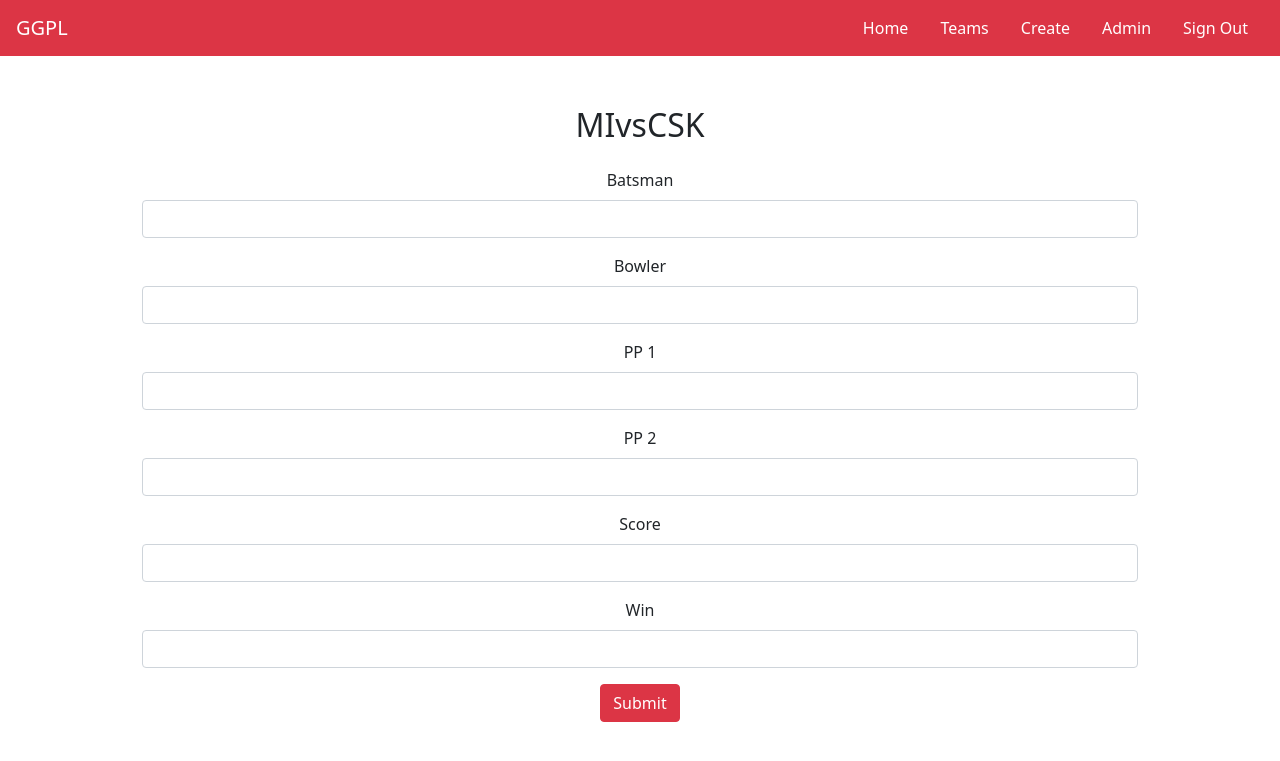
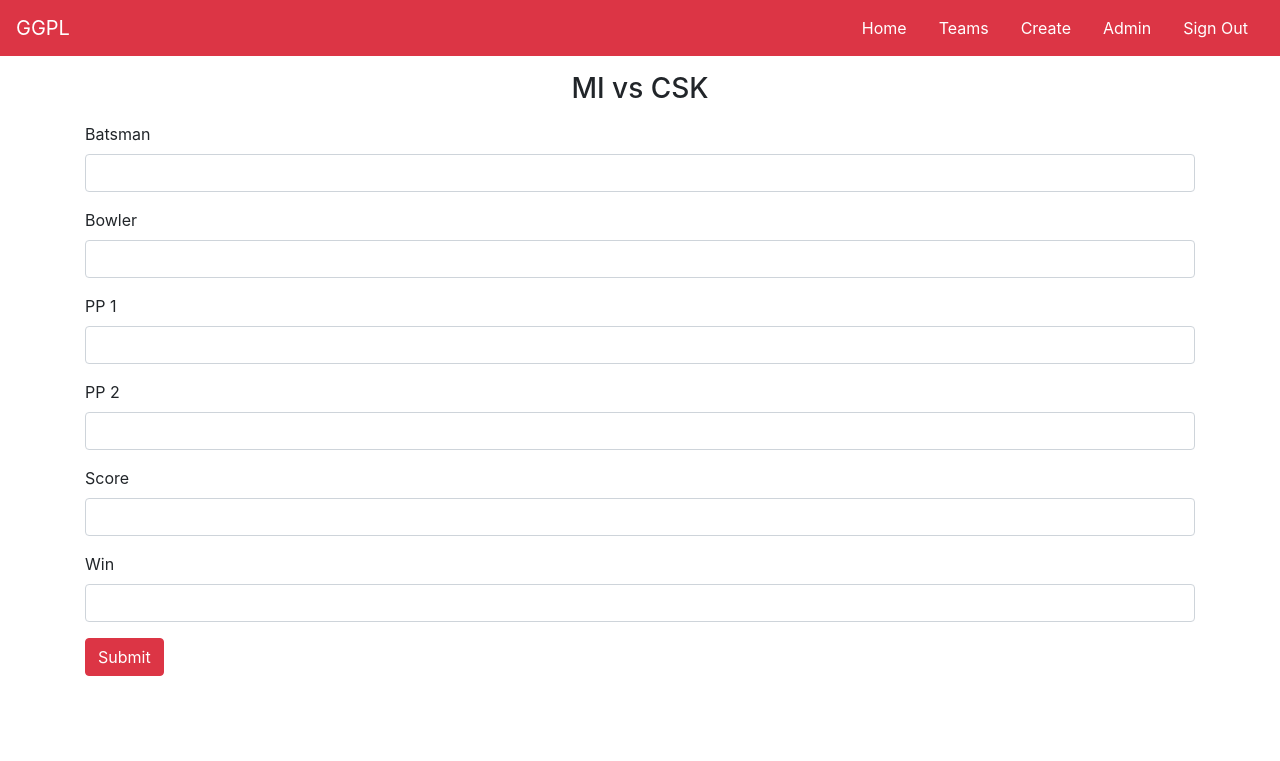
Before and after one commit to krishna1045/ggpl_django, a Django app: page /create/ in a window 1280 px wide. Shown: the top 761 px of the page. Run offline with Django 3.2, Linux system fonts and the light colour scheme.

Commit message:
modified some parts of the code

```diff
--- a/templates/create_predictions/index.html
+++ b/templates/create_predictions/index.html
@@ -1,69 +1,41 @@
 {% extends "base.html" %}
 
 {% block content %}
-
-
-<link href="https://cdn.jsdelivr.net/npm/bootstrap@5.0.2/dist/css/bootstrap.min.css" rel="stylesheet" integrity="sha384-EVSTQN3/azprG1Anm3QDgpJLIm9Nao0Yz1ztcQTwFspd3yD65VohhpuuCOmLASjC" crossorigin="anonymous">
-
-
-
-
-
-
-<form class="row g-3 needs-validation" novalidate >
-    <h2 style="text-align: center; padding-top:50px">
-        MIvsCSK
-    </h2>
-<div class="container" style="padding-inline: 150px;">
-
-
-
-
-        <div class="form-group"style="text-align: center;">
-        <label for="batsmanInput" >Batsman</label>
-        <input type="text" class="form-control" id="batsmanInput"></div>
-
-        <div class="form-group" style="text-align: center;">
-            <label for="bowlerInput" >Bowler</label>
-            <input type="text" class="form-control" id="bowlerInput">
+<div class="container">
+    <div class="row" id="rowCreatePredictions">
+        <div class="col justify-content-center">
+            <form>
+                <h3 id="matchName" class="m-3 text-center">MI vs CSK</h3>
+                <div class="form-group">
+                    <label for="batsmanInput">Batsman</label>
+                    <input type="text" class="form-control" v-model="prediction.batsman" id="batsmanInput" />
                 </div>
-        <div class="form-group" style="text-align: center;">
+                <div class="form-group">
+                    <label for="bowlerInput">Bowler</label>
+                    <input type="text" class="form-control" v-model="prediction.bowler" id="bowlerInput" />
+                </div>
+                <div class="form-group">
                     <label for="pp1Input">PP 1</label>
-            <input type="text" class="form-control" id="pp1Input">
-        </div><div class="form-group" style="text-align: center;">
+                    <input type="text" class="form-control" v-model="prediction.pp1" id="pp1Input" />
+                </div>
+                <div class="form-group">
                     <label for="pp2Input">PP 2</label>
-            <input type="text" class="form-control" id="pp2Input">
+                    <input type="text" class="form-control" v-model="prediction.pp2" id="pp2Input" />
                 </div>
-        <div class="form-group" style="text-align: center;">
+                <div class="form-group">
                     <label for="scoreInput">Score</label>
-            <input type="text" class="form-control" id="winInput">
+                    <input type="text" class="form-control" v-model="prediction.score" id="winInput" />
                 </div>
-        <div class="form-group" style="text-align: center;">
+                <div class="form-group">
                     <label for="winInput">Win</label>
-            <input type="text" class="form-control" id="winInput">
+                    <input type="text" class="form-control" v-model="prediction.win" id="winInput" />
                 </div>
-        <div class="text-center">
-        <button type="submit" class="btn btn-danger" > Submit </button>
+                <button type="submit" @click="addPrediction" class="justify-content-center btn btn-danger">
+                    Submit
+                </button>
+            </form>
         </div>
-
     </div>
-
-</div>
-
-</form>
-
-
-
-
-
-
-
-
-
-
-
-
-
 
 
     {% endblock content %}
```
Lines whose indentation alone changed are shown as unchanged.
